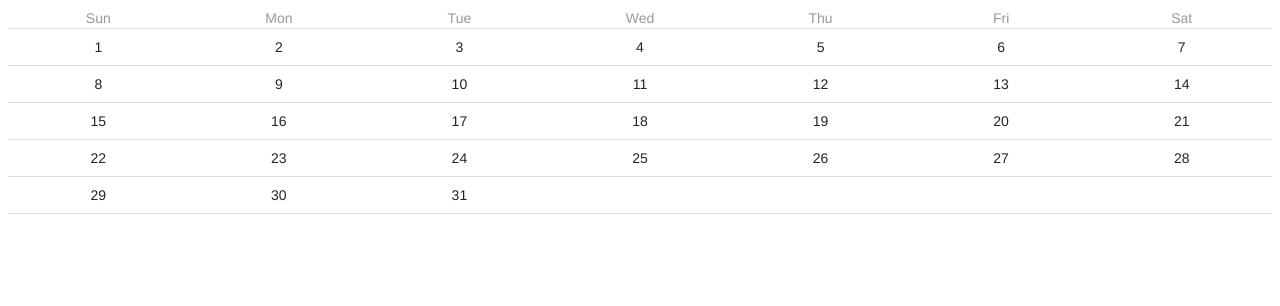
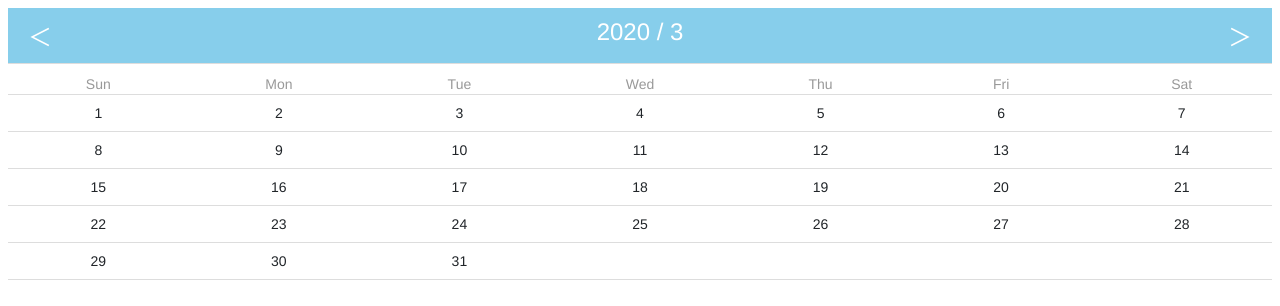
Before and after one commit to tyamap/vue_calendar, a Vue app: page / in a window 1280 px wide. Shown: the top 306 px of the page. Built offline with nearby package versions, Linux system fonts and the light colour scheme.

Commit message:
init ヘッダー

```diff
--- a/src/components/Calendar.vue
+++ b/src/components/Calendar.vue
@@ -1,19 +1,34 @@
 <template>
+  <div>
+    <!-- カレンダーヘッダ -->
+    <div id="cal-header">
+      <span class="header-arrow" v-on:touchstart="setLastMonth">＜</span>
+      <span class="selected-month">{{ year }} / {{ month }}</span>
+      <span class="header-arrow" v-on:touchstart="setNextMonth">＞</span>
+    </div>
+    <!-- カレンダーメイン -->
   <div>
     <table id="cal-main">
       <!-- 曜日を表示させる（テーブルヘッダ） -->
       <thead>
-        <th v-for="(dayname, index) in weekdays" :key="index">{{ dayname }}</th>
+          <th v-for="(dayname, index) in weekdays" :key="index">
+            {{ dayname }}
+          </th>
       </thead>
       <!-- 日付を表示させる（テーブルボディ） -->
       <tbody>
         <tr v-for="(weekData, index) in calData" :key="index">
-          <td class="cal-day" v-for="(dayNum, index) in weekData" :key="index">
+            <td
+              class="cal-day"
+              v-for="(dayNum, index) in weekData"
+              :key="index"
+            >
             <span>{{ dayNum }}</span>
           </td>
         </tr>
       </tbody>
     </table>
+  </div>
   </div>
 </template>
 
@@ -27,6 +42,32 @@ export default {
       day: -1,
       today: "",
     };
+  },
+  methods: {
+    /**
+     * 先月のカレンダーを取得
+     */
+    setLastMonth: function() {
+      if (this.month === 1) {
+        this.year--;
+        this.month = 12;
+      } else {
+        this.month--;
+      }
+      this.day = -1;
+    },
+    /**
+     * 翌月のカレンダーを取得
+     */
+    setNextMonth: function() {
+      if (this.month === 12) {
+        this.year++;
+        this.month = 1;
+      } else {
+        this.month++;
+      }
+      this.day = -1;
+    },
   },
   computed: {
     calData: function() {
@@ -47,6 +88,24 @@ export default {
 
 <!-- Add "scoped" attribute to limit CSS to this component only -->
 <style scoped>
+/*---------------------------------------
+ヘッダのcss
+---------------------------------------*/
+#cal-header {
+  font-size: 24px;
+  padding: 0;
+  text-align: center;
+  margin-bottom: 10px;
+  background-color: skyblue;
+  border-bottom: 1px solid #ddd;
+  display: flex;
+  justify-content: space-between;
+}
+#cal-header span {
+  padding: 10px 20px;
+  color: white;
+  display: inline-block;
+}
 /*---------------------------------------
 カレンダーのcss
 ---------------------------------------*/
```
